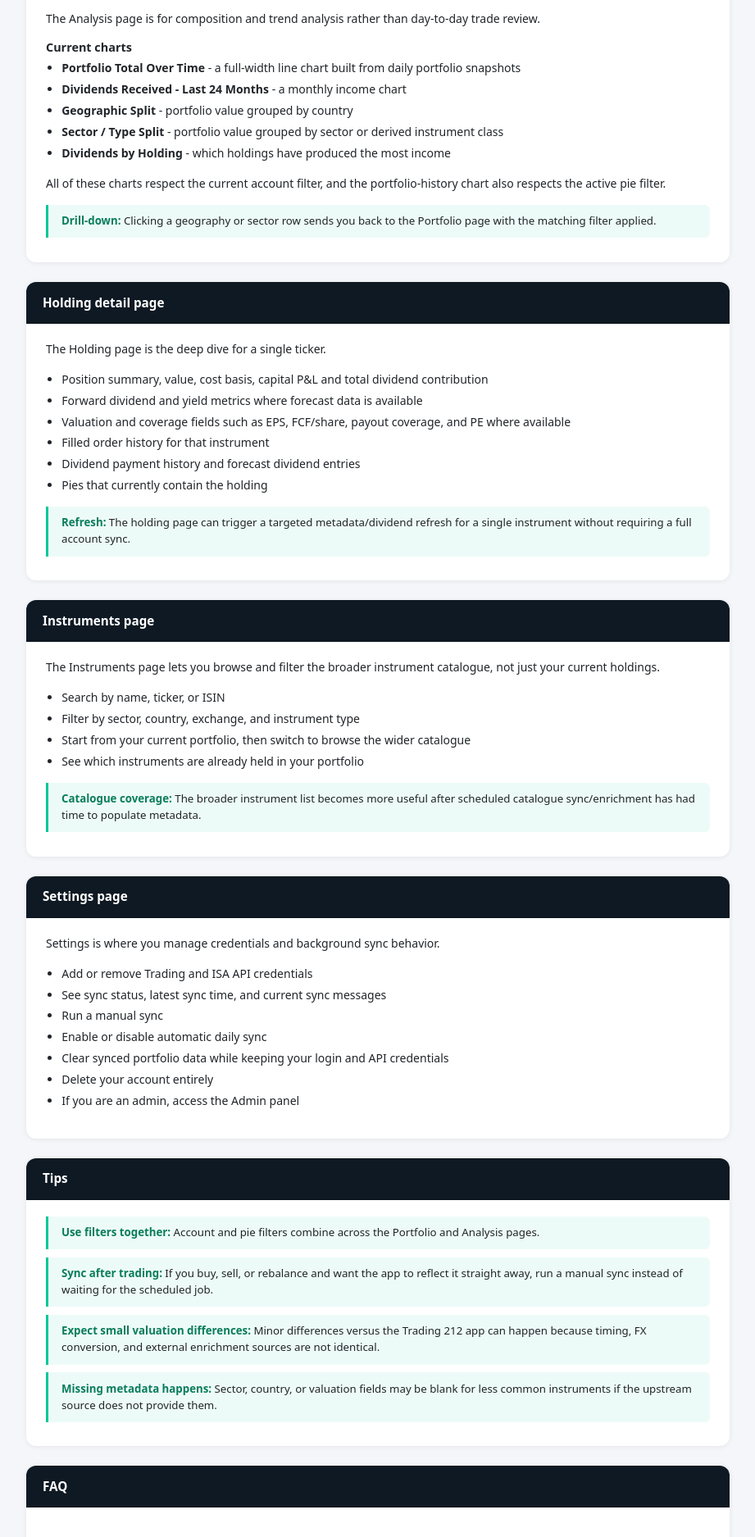
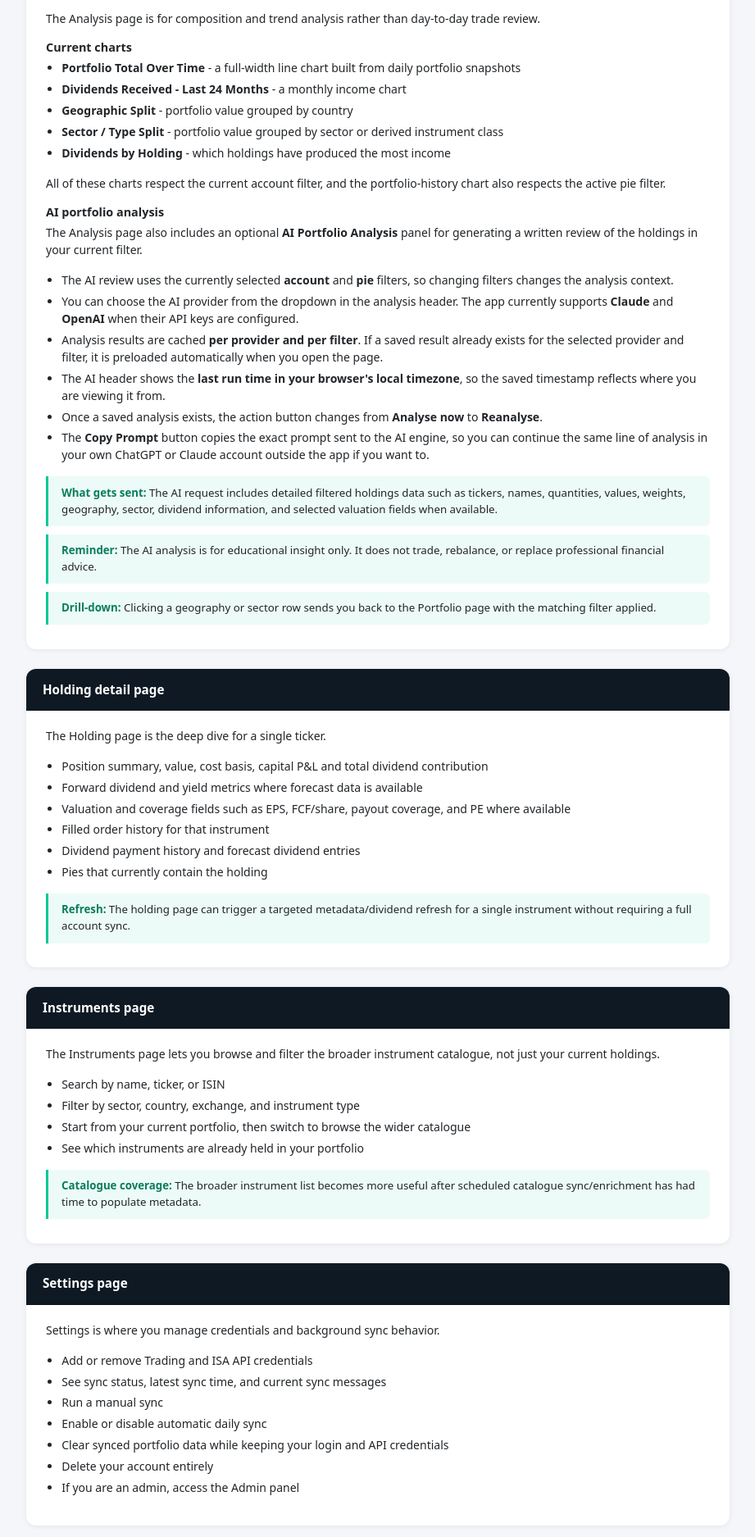
Before and after one commit to sydeoneuk/portfoliotracker, a FastAPI app: page /help in a window 1280 px wide. Shown: the part 3017-4892 px from the top of the page at 82% size, without its empty margins (326-1247 px from the left). Run offline with FastAPI, Linux system fonts and the light colour scheme; parts of the project's set-up code (start-up, migrations or seed data) failed here and were passed over.

Commit message:
Updated help page

```diff
--- a/app/web/templates/help.html
+++ b/app/web/templates/help.html
@@ -259,6 +259,18 @@
             <li><strong>Dividends by Holding</strong> - which holdings have produced the most income</li>
           </ul>
           <p>All of these charts respect the current account filter, and the portfolio-history chart also respects the active pie filter.</p>
+          <h5>AI portfolio analysis</h5>
+          <p>The Analysis page also includes an optional <strong>AI Portfolio Analysis</strong> panel for generating a written review of the holdings in your current filter.</p>
+          <ul>
+            <li>The AI review uses the currently selected <strong>account</strong> and <strong>pie</strong> filters, so changing filters changes the analysis context.</li>
+            <li>You can choose the AI provider from the dropdown in the analysis header. The app currently supports <strong>Claude</strong> and <strong>OpenAI</strong> when their API keys are configured.</li>
+            <li>Analysis results are cached <strong>per provider and per filter</strong>. If a saved result already exists for the selected provider and filter, it is preloaded automatically when you open the page.</li>
+            <li>The AI header shows the <strong>last run time in your browser's local timezone</strong>, so the saved timestamp reflects where you are viewing it from.</li>
+            <li>Once a saved analysis exists, the action button changes from <strong>Analyse now</strong> to <strong>Reanalyse</strong>.</li>
+            <li>The <strong>Copy Prompt</strong> button copies the exact prompt sent to the AI engine, so you can continue the same line of analysis in your own ChatGPT or Claude account outside the app if you want to.</li>
+          </ul>
+          <div class="tip-box"><strong>What gets sent:</strong> The AI request includes detailed filtered holdings data such as tickers, names, quantities, values, weights, geography, sector, dividend information, and selected valuation fields when available.</div>
+          <div class="tip-box"><strong>Reminder:</strong> The AI analysis is for educational insight only. It does not trade, rebalance, or replace professional financial advice.</div>
           <div class="tip-box"><strong>Drill-down:</strong> Clicking a geography or sector row sends you back to the Portfolio page with the matching filter applied.</div>
         </div>
       </div>
@@ -337,6 +349,12 @@
           <h5>Is this app read-only?</h5>
           <p>Yes. It is designed around read access and analysis. It does not place or cancel trades.</p>
 
+          <h5>How does the AI analysis feature work?</h5>
+          <p>It sends the currently filtered holdings to the selected AI provider and asks for a detailed portfolio review. The saved result is kept per provider and per filter, so switching provider or changing filters can show a different cached analysis. You can also use <strong>Copy Prompt</strong> to continue the same analysis outside the app.</p>
+
+          <h5>Why do I only see Claude or OpenAI sometimes?</h5>
+          <p>The provider dropdown only shows AI providers that have valid API keys configured in the app environment. If no AI provider key is configured, the AI analysis controls stay disabled.</p>
+
           <h5>What does Clear Portfolio Data remove?</h5>
           <p>It clears synced portfolio datasets for your user so you can repopulate them with a fresh sync, while keeping your account and stored credentials intact.</p>
         </div>
```
